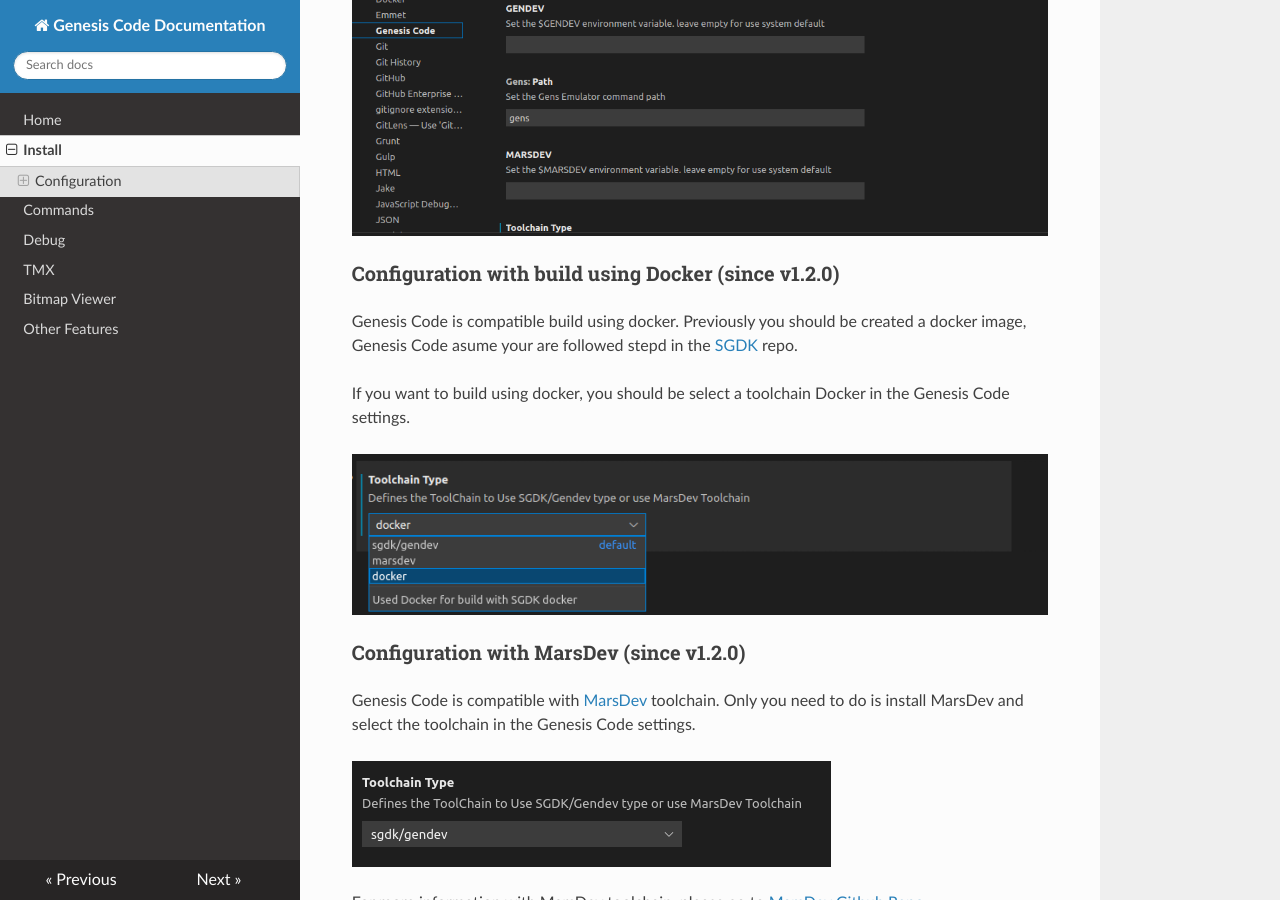
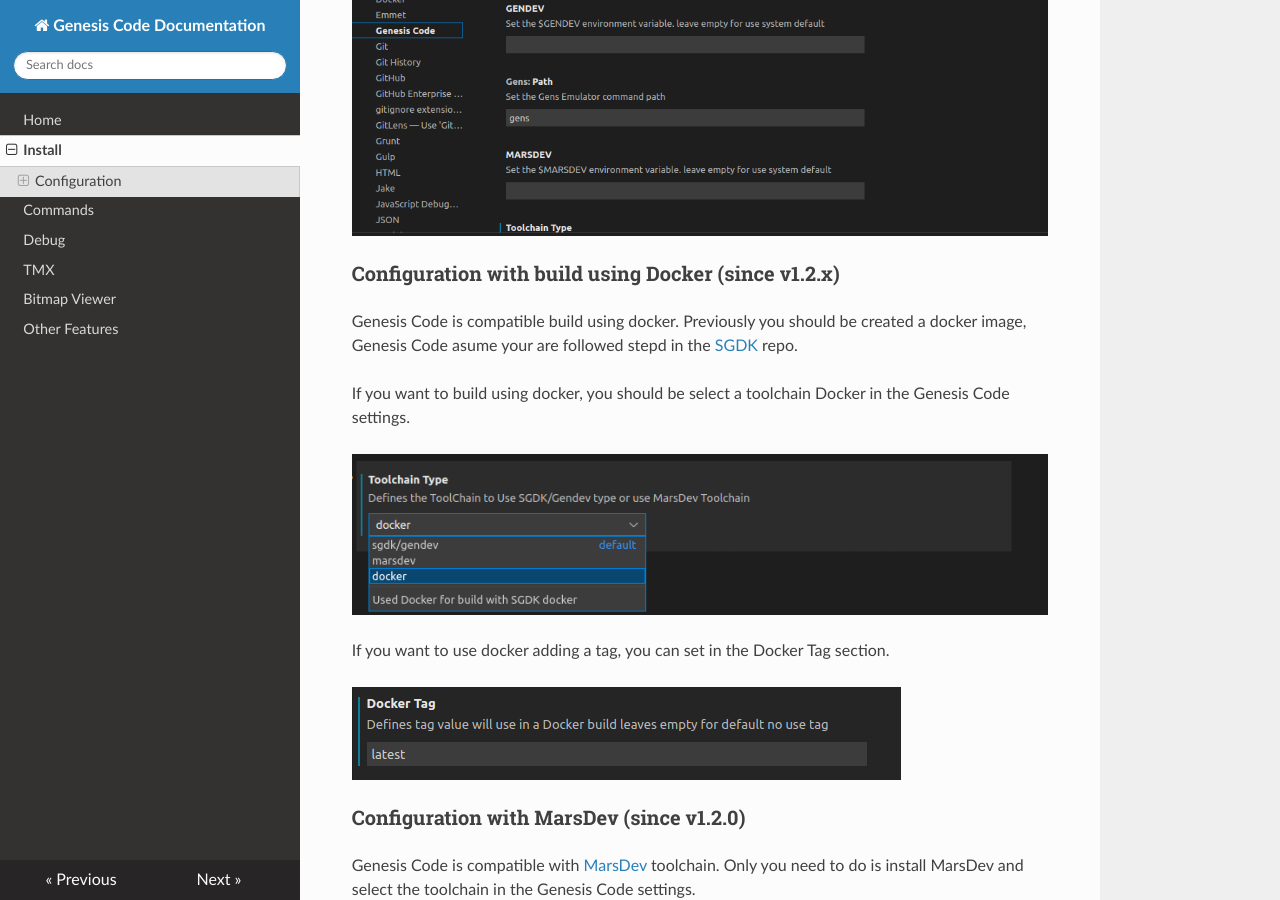
Before and after one commit to zerasul/genesis-code-docs, an MkDocs documentation site: the page built from docs/install.md, in a window 1280 px wide and 900 px high, scrolled down 1183 px. Built offline with MkDocs 1.6.1, drawn with Linux system fonts in a browser that asks for light colours; nearby versions of some CDN libraries.

Commit message:
Update documentation with TAG preference

```diff
--- a/docs/install.md
+++ b/docs/install.md
@@ -34,7 +34,7 @@
 
 ![genesiscodepreferences](img/genesiscodepreferences.png)
 
-### Configuration with build using Docker (since v1.2.0)
+### Configuration with build using Docker (since v1.2.x)
 
 Genesis Code is compatible build using docker.
 Previously you should be created a docker image, Genesis Code asume your are followed stepd in the [SGDK](https://github.com/Stephane-D/SGDK) repo.
@@ -42,6 +42,10 @@
 If you want to build using docker, you should be select a toolchain Docker in the Genesis Code settings.
 
 ![genesiscodetoolchainsettingsdocker](img/genesiscodeconfigtoolchaindocker.png)
+
+If you want to use docker adding a tag, you can set in the Docker Tag section.
+
+![genesiscodedockertagpreference](img/genesiscodedockertagpreference.png)
 ### Configuration with MarsDev (since v1.2.0)
 
 Genesis Code is compatible with [MarsDev](https://github.com/andwn/marsdev) toolchain. Only you need to do is install MarsDev and select the toolchain in the Genesis Code settings.
```
Also changed, not shown: docs/img/genesiscodedockertagpreference.png (added).
